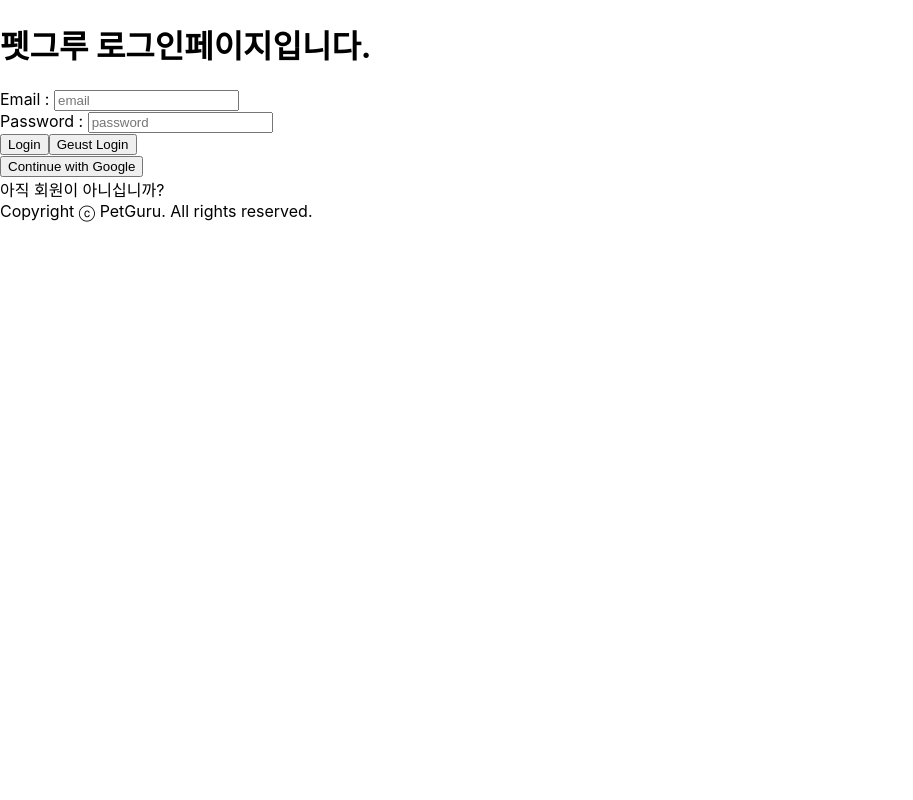
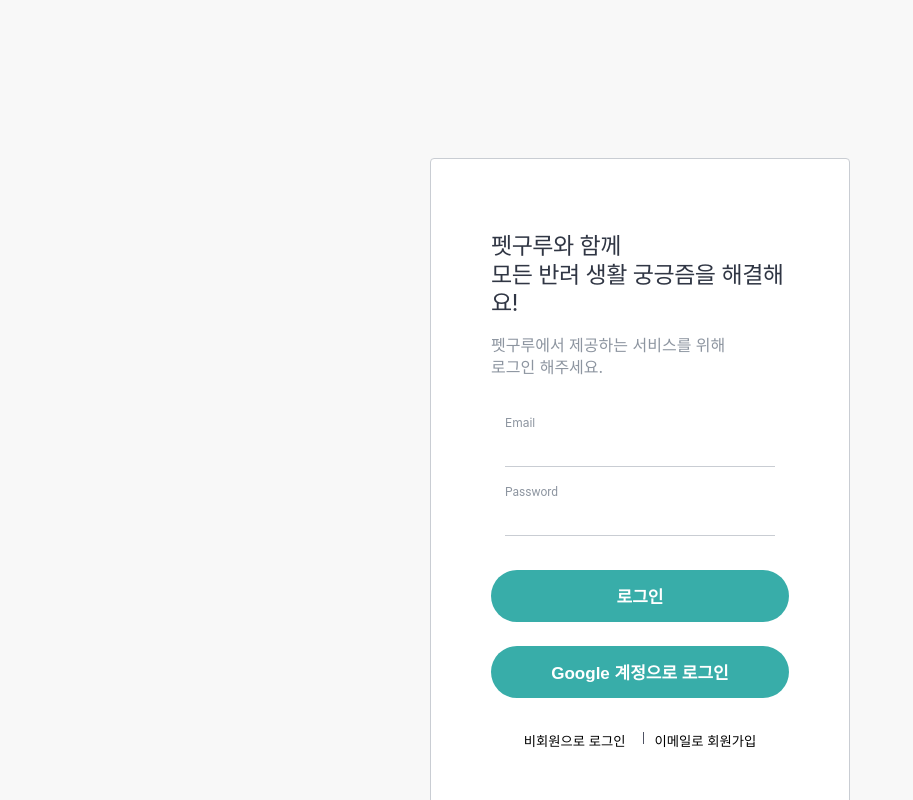
Before and after one commit to codestates/petguru-client, a Next.js app: page /login in a window 1280 px wide. Shown: the top 800 px of the page, without its empty margins (0-913 px from the left). Built offline with nearby package versions, Linux system fonts and the light colour scheme.

Commit message:
:construction: 5.login
이메일 로그인 구현했으나 리팩토링이 필요해보임

```diff
--- a/actions/user_actions.js
+++ b/actions/user_actions.js
@@ -5,10 +5,7 @@
 
 export function loginUser(dataToSubmit) {
   const req = axios
-    .post(
-      "https://1c045875-3182-4e7d-b64d-8ab15c69cea2.mock.pstmn.io/user/login",
-      dataToSubmit,
-    )
+    .post("http://localhost:3065/user/login", dataToSubmit) // URL: 배포 서버랑 연결해야하고 URL 변수 만들어서 defualt URL 관리
     .then((res) => res.data);
 
   return {
@@ -19,7 +16,7 @@
 
 export function registerUser(dataToSubmit) {
   const req = axios
-    .post("http://localhost:3065/user/register", dataToSubmit)
+    .post("http://localhost:3065/user/register", dataToSubmit) // URL: 배포 서버랑 연결해야함 URL 변수 만들어서 defualt URL 관리
     .then((res) => res.data);
 
   return {
--- a/pages/login/index.js
+++ b/pages/login/index.js
@@ -1,36 +1,114 @@
+import React, { useState, useCallback } from "react";
 import Head from "next/head";
 import Link from "next/link";
+import { useRouter } from "next/router";
+import { useDispatch } from "react-redux";
+import { loginUser } from "../../actions/user_actions";
+import Container from "../../components/Container";
 
 export default function Login() {
+  const router = useRouter();
+  const dispatch = useDispatch();
+
+  const [email, setEmail] = useState("");
+  const [password, setPassword] = useState("");
+
+  const onChangeEmail = useCallback((e) => {
+    setEmail(e.target.value);
+  }, []);
+
+  const onChangePassword = useCallback((e) => {
+    setPassword(e.target.value);
+  }, []);
+
+  const handleSubmit = (e) => {
+    e.preventDefault();
+
+    // console.log('email', email);
+    // console.log('password', password);
+    let body = {
+      email,
+      password,
+    };
+
+    dispatch(loginUser(body)).then((res) => {
+      if (res.payload.loginSuccess) {
+        alert(res.payload.message);
+        router.push("/home");
+      } else {
+        alert("로그인 할 수 없음");
+      }
+    });
+  };
+
   return (
     <>
       <Head>
-        <title>펫그루 | Login</title>
+        <title>펫구루 | Login</title>
       </Head>
-      <h1>펫그루 로그인페이지입니다.</h1>
-      <div>
-        <form>
-          <div>
-            Email : <input name="email" type="email" placeholder="email" />
+      <Container>
+        <div className="contentsBox">
+          <div className="login">
+            <p className="main-txt">
+              펫구루와 함께
+              <br />
+              모든 반려 생활 궁긍즘을 해결해요!
+            </p>
+            <p className="sub-txt">
+              펫구루에서 제공하는 서비스를 위해
+              <br />
+              로그인 해주세요.
+            </p>
+            <div className="user-input">
+              <form name="loginEmail" onSubmit={handleSubmit}>
+                <fieldset>
+                  <legend>사용자 정보 입력</legend>
+                  <label htmlFor="email">Email</label>
+                  <input
+                    type="email"
+                    name="userEmail"
+                    id="userEmail"
+                    className="user-email"
+                    onChange={onChangeEmail}
+                    required
+                  />
+                  <label htmlFor="userPassword">Password</label>
+                  <input
+                    type="password"
+                    name="userPassword"
+                    className="user-password"
+                    onChange={onChangePassword}
+                    required
+                  />
+                </fieldset>
+                <button type="submit" className="btn-login">
+                  로그인
+                </button>
+              </form>
+              <button type="button" className="btn-login">
+                Google 계정으로 로그인
+              </button>
+            </div>
+            <div className="find-info">
+              <Link href="/home">
+                <a>
+                  <button type="button" className="nonUser-login">
+                    비회원으로 로그인
+                  </button>
+                </a>
+              </Link>
+              <Link href="/register">
+                <a>
+                  <button type="button" className="btn-signup">
+                    이메일로 회원가입
+                  </button>
+                </a>
+              </Link>
+            </div>
+            <div className="introduce"></div>
           </div>
-          <div>
-            Password :{" "}
-            <input name="password" type="password" placeholder="password" />
-          </div>
-          <div>
-            <button name="Login">
-              <Link href="/home">
-                <a>Login</a>
-              </Link>
-            </button>
-            <button name="geust">Geust Login</button>
-          </div>
-          <div>
-            <button name="google">Continue with Google</button>
-          </div>
-          <Link href="/register"><a>아직 회원이 아니십니까?</a></Link>
-        </form>
-      </div>
+        </div>
+      </Container>
     </>
   );
 }
```
